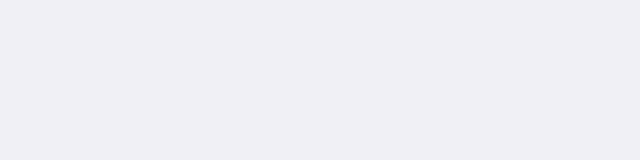
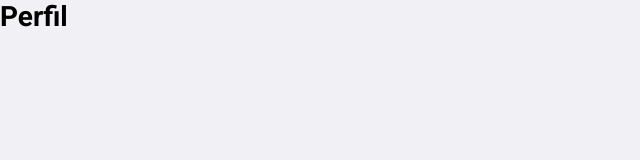
Before and after one commit to jilcimar/shop-food, a React (Create React App) app in the folder frontend/: page /perfil in a window 1280 px wide. Shown: the top 160 px of the page, without its empty margins (0-640 px from the left). Built offline with nearby package versions, Linux system fonts and the light colour scheme.

Commit message:
rota para página de profile

```diff
--- /dev/null
+++ b/frontend/src/pages/Profile/index.js
@@ -0,0 +1,13 @@
+import React from 'react';
+import {Link} from 'react-router-dom';
+import {FiArrowLeft} from 'react-icons/fi';
+
+
+import './styles.css';
+import logoImg from '../../assets/logo.svg'
+
+export default function Profiler(){
+    return(
+        <h1>Perfil</h1>
+    );
+}
--- a/frontend/src/routes.js
+++ b/frontend/src/routes.js
@@ -1,8 +1,9 @@
-import React from 'react';
+import React, { Profiler } from 'react';
 import {BrowserRouter, Route, Switch} from 'react-router-dom';
 
 import Logon  from './pages/Logon';
 import Register from './pages/Register';
+import Profile from './pages/Profile';
 
 export default function Routes () {
     return(
@@ -10,7 +11,7 @@ export default function Routes () {
             <Switch>
                 <Route path="/" exact component={Logon} />
                 <Route path="/cadastro" component={Register} />
-
+                <Route path="/perfil" component={Profile} />
             </Switch>
         </BrowserRouter>
     );
```
Also changed, not shown: frontend/src/pages/Profile/styles.css (added).
